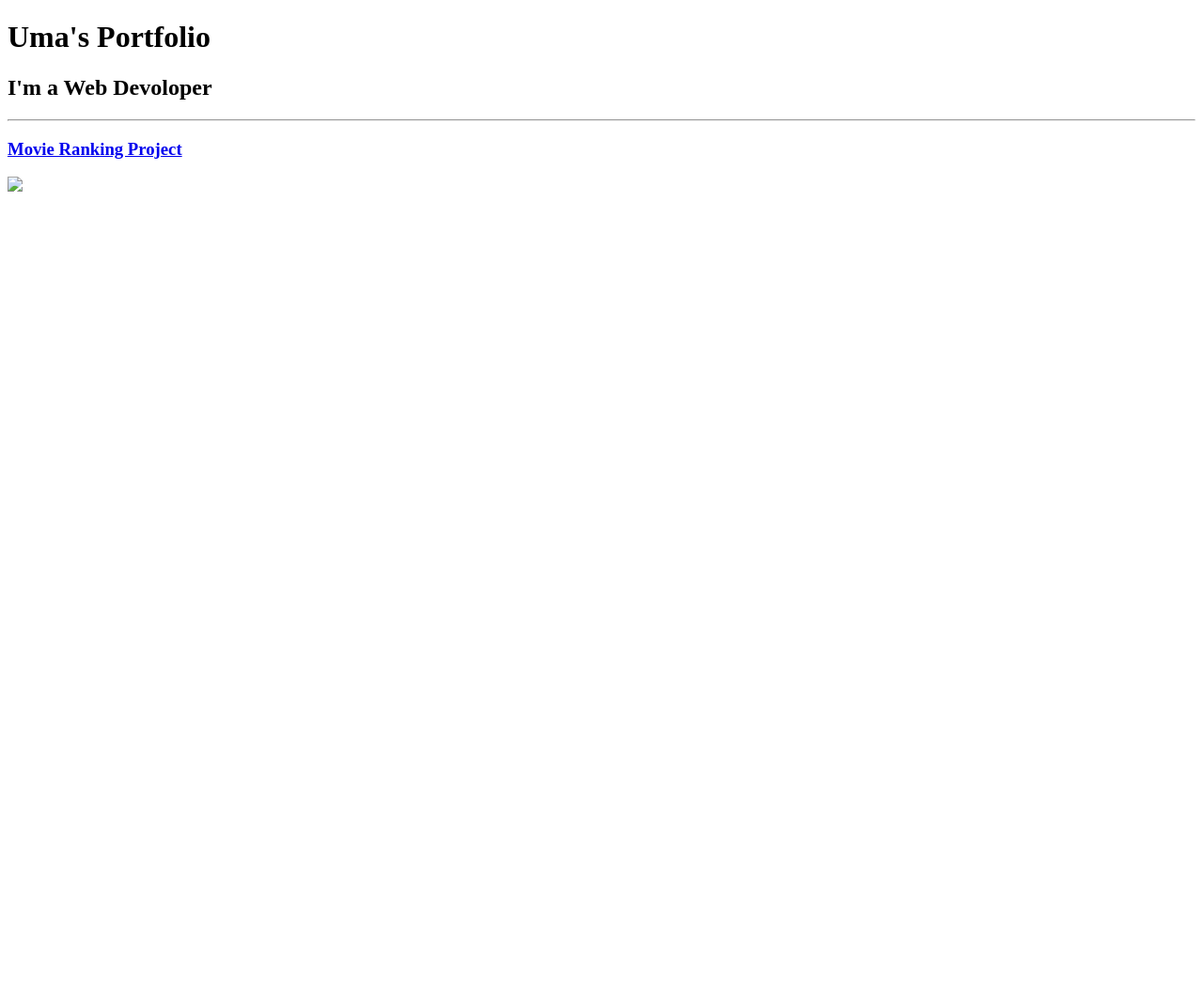
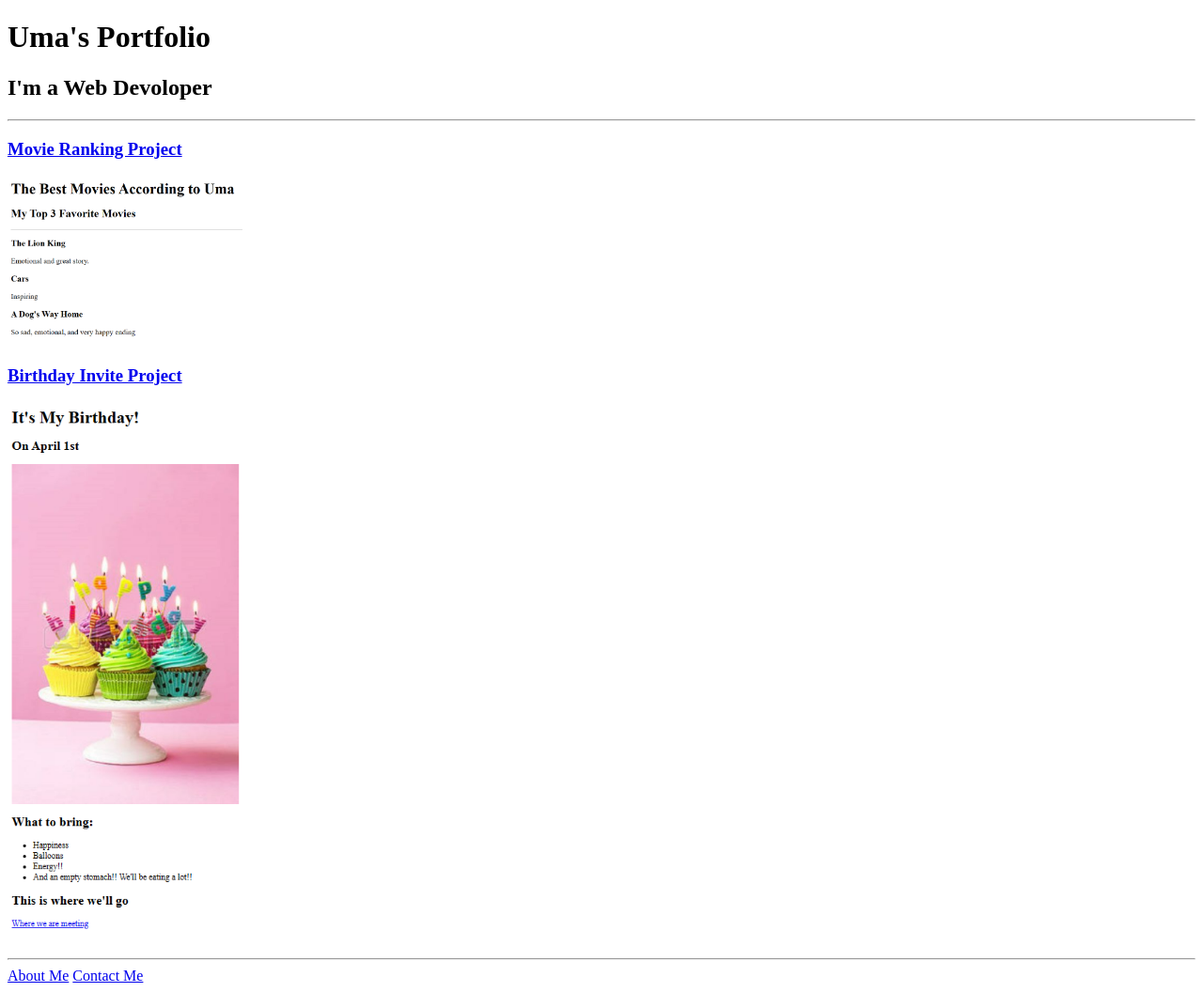
Before and after one commit to UJoshi123/html-project, a plain HTML site: page index.html in a window 1280 px wide. Shown: the whole page at 94% size. Before the commit the page ends 800 px from the top, so only its background shows below. Drawn offline with Linux system fonts and the light colour scheme.

Commit message:
Add files via upload

```diff
--- a/index.html
+++ b/index.html
@@ -11,7 +11,12 @@
     <h2>I'm a Web Devoloper</h2>
     <hr />
     <h3><a href="./public/Movie Ranking 2.html">Movie Ranking Project</a></h3>
-    <img src="assets./Uma's Movie Project.png"
+    <img src="./assets/images/Uma's Movie Project.png" width="250" alt="movie ranking project preview" />
+    <h3><a href="./public/Birthday Invite.html">Birthday Invite Project</a></h3>
+    <img src="./assets/images/Uma's Birthday Invite.png" width="250" alt="birthday invite project" />
+    <hr />
+    <a href="./public/about.html">About Me</a>
+    <a href="./public/contact.html">Contact Me</a>
 
 </body>
 </html>
```
